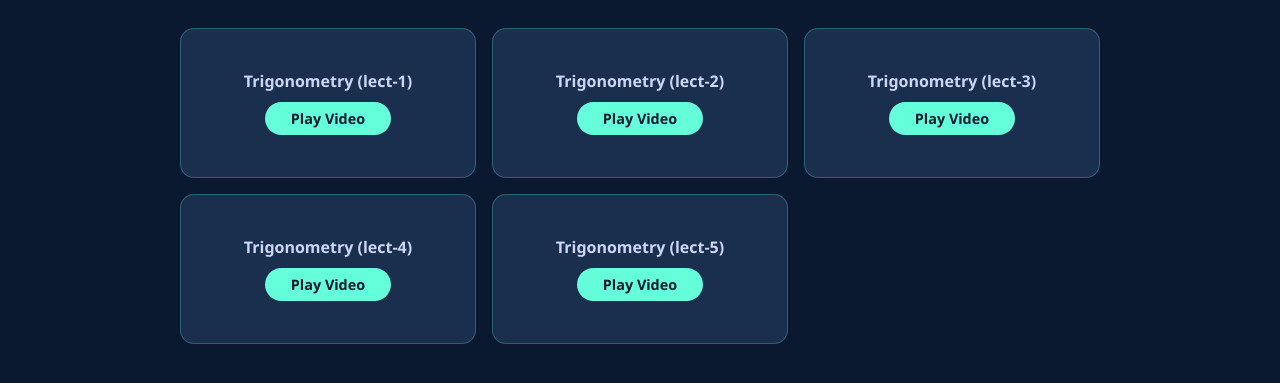
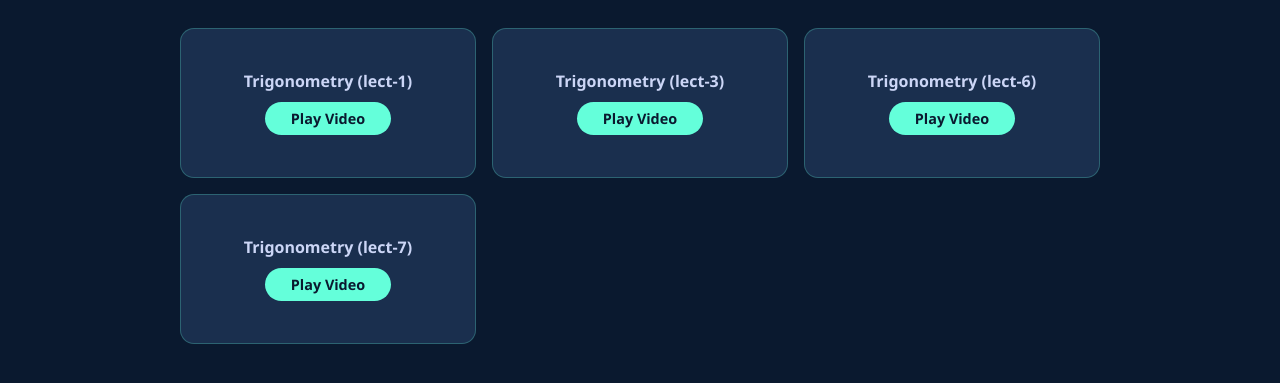
Before and after one commit to Gopalji-choubey/Smart-study, a plain HTML site: page Lectures/MATHS/maths.html in a window 1280 px wide. Shown: the part 161-544 px from the top of the page. Drawn offline with Linux system fonts and the light colour scheme.

Commit message:
Update maths.html

```diff
--- a/Lectures/MATHS/maths.html
+++ b/Lectures/MATHS/maths.html
@@ -42,24 +42,21 @@
 
     <div class="chapter-card" data-chapter="Trigonometry (lect-1)">
       <span class="chapter-name">Trigonometry (lect-1)</span>
-      <a class="play-btn" href="#"  >Play Video</a>
+      <a class="play-btn" href="https://youtu.be/FEF1gsNDff0"  >Play Video</a>
     </div>
-    <div class="chapter-card" data-chapter="Trigonometry (lect-2)">
-      <span class="chapter-name">Trigonometry (lect-2)</span>
-      <a class="play-btn" href="#"  >Play Video</a>
+         <div class="chapter-card" data-chapter="Trigonometry (lect-3)">
+      <span class="chapter-name">Trigonometry (lect-3)</span>
+      <a class="play-btn" href="https://youtu.be/gsgFfsNXsLg"  >Play Video</a>
     </div>
-    <div class="chapter-card" data-chapter="Trigonometry (lect-3)">
-      <span class="chapter-name">Trigonometry (lect-3)</span>
-      <a class="play-btn" href="#"  >Play Video</a>
+    <div class="chapter-card" data-chapter="Trigonometry (lect-6)">
+      <span class="chapter-name">Trigonometry (lect-6)</span>
+      <a class="play-btn" href="https://youtu.be/3OCbu3MxWzs"  >Play Video</a>
     </div>
-    <div class="chapter-card" data-chapter="Trigonometry (lect-4)">
-      <span class="chapter-name">Trigonometry (lect-4)</span>
-      <a class="play-btn" href="#"  >Play Video</a>
+     <div class="chapter-card" data-chapter="Trigonometry (lect-7)">
+      <span class="chapter-name">Trigonometry (lect-7)</span>
+      <a class="play-btn" href="https://youtu.be/gYq_fQbUIBU"  >Play Video</a>
     </div>
-    <div class="chapter-card" data-chapter="Trigonometry (lect-5)">
-      <span class="chapter-name">Trigonometry (lect-5)</span>
-      <a class="play-btn" href="#"  >Play Video</a>
-    </div>
+
 
 
   </div>
```
